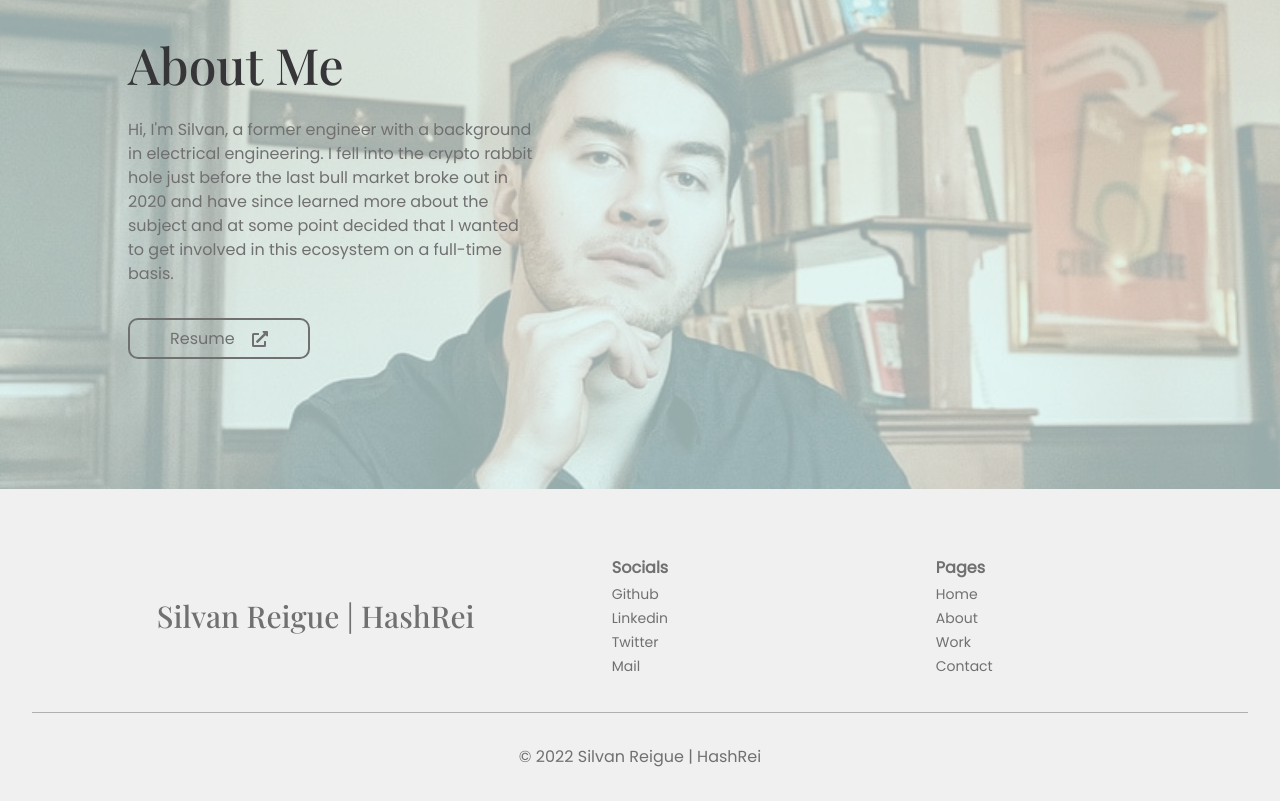
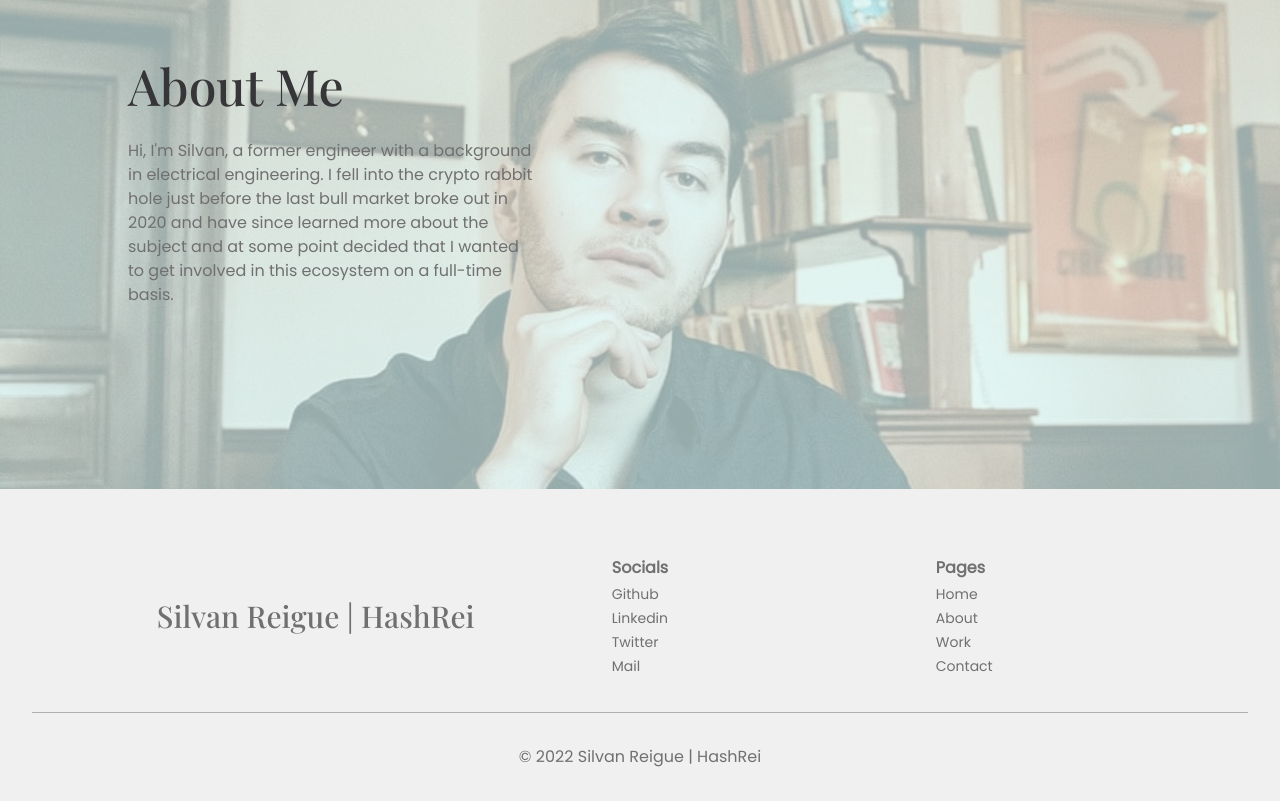
Before and after one commit to HashRei/nextjs-webpage-porfolio, a Next.js app: page / in a window 1280 px wide. Shown: the part 3232-4033 px from the top of the page. Built offline with nearby package versions, Linux system fonts and the light colour scheme.

Commit message:
Remove resume button

```diff
--- a/Components/HomePage.js
+++ b/Components/HomePage.js
@@ -119,24 +119,6 @@ const HomePage = ({ currentTheme }) => {
             color: currentTheme.subtext,
           }}
         >
-          <Link href={userinfo.about.resume} target="_blank">
-            <a
-              className={styles.cta4}
-              style={{
-                background: "transparent",
-                border: `2px solid ${currentTheme.subtext}`,
-                display: "flex",
-                alignItems: "center",
-              }}
-            >
-              {ctaTexts.resumeCTA}&nbsp;&nbsp;&nbsp;&nbsp;
-              <FontAwesomeIcon
-                width="15px"
-                height="15px"
-                icon={faExternalLinkAlt}
-              />
-            </a>
-          </Link>
         </div>
       </div>
     </div>
```
